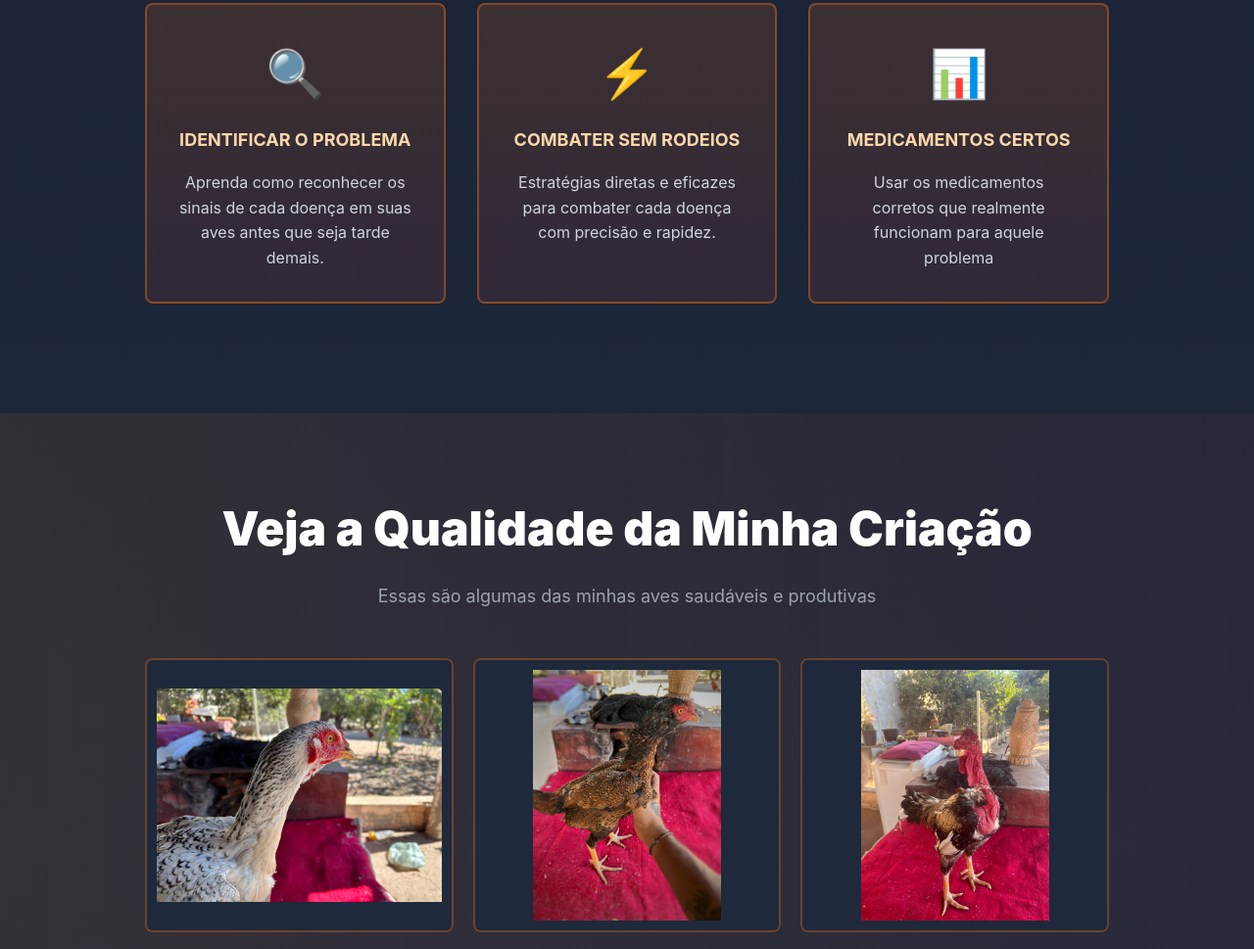
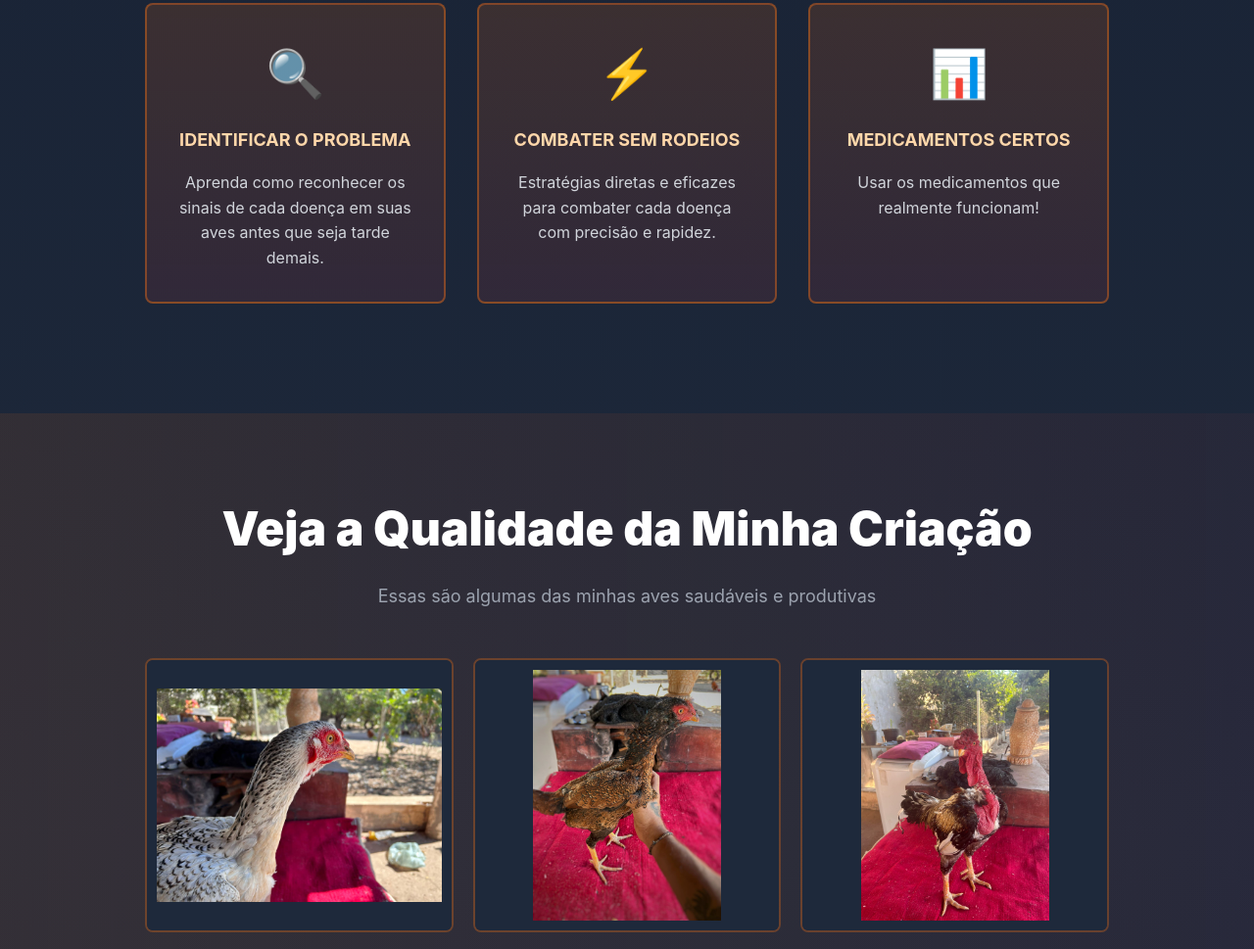
Before and after one commit to kkrtjc/O-segredo-, a plain HTML site: page index.html in a window 1280 px wide. Shown: the part 2446-3415 px from the top of the page at 98% size. Drawn offline with Linux system fonts and the light colour scheme.

Commit message:
medicamentos

```diff
--- a/index.html
+++ b/index.html
@@ -694,7 +694,7 @@
                 <div class="benefit-card">
                     <div class="benefit-icon">📊</div>
                     <h3>MEDICAMENTOS CERTOS</h3>
-                    <p>Usar os medicamentos corretos que realmente funcionam para aquele problema</p>
+                    <p>Usar os medicamentos que realmente funcionam! </p>
                 </div>
             </div>
         </div>
```
